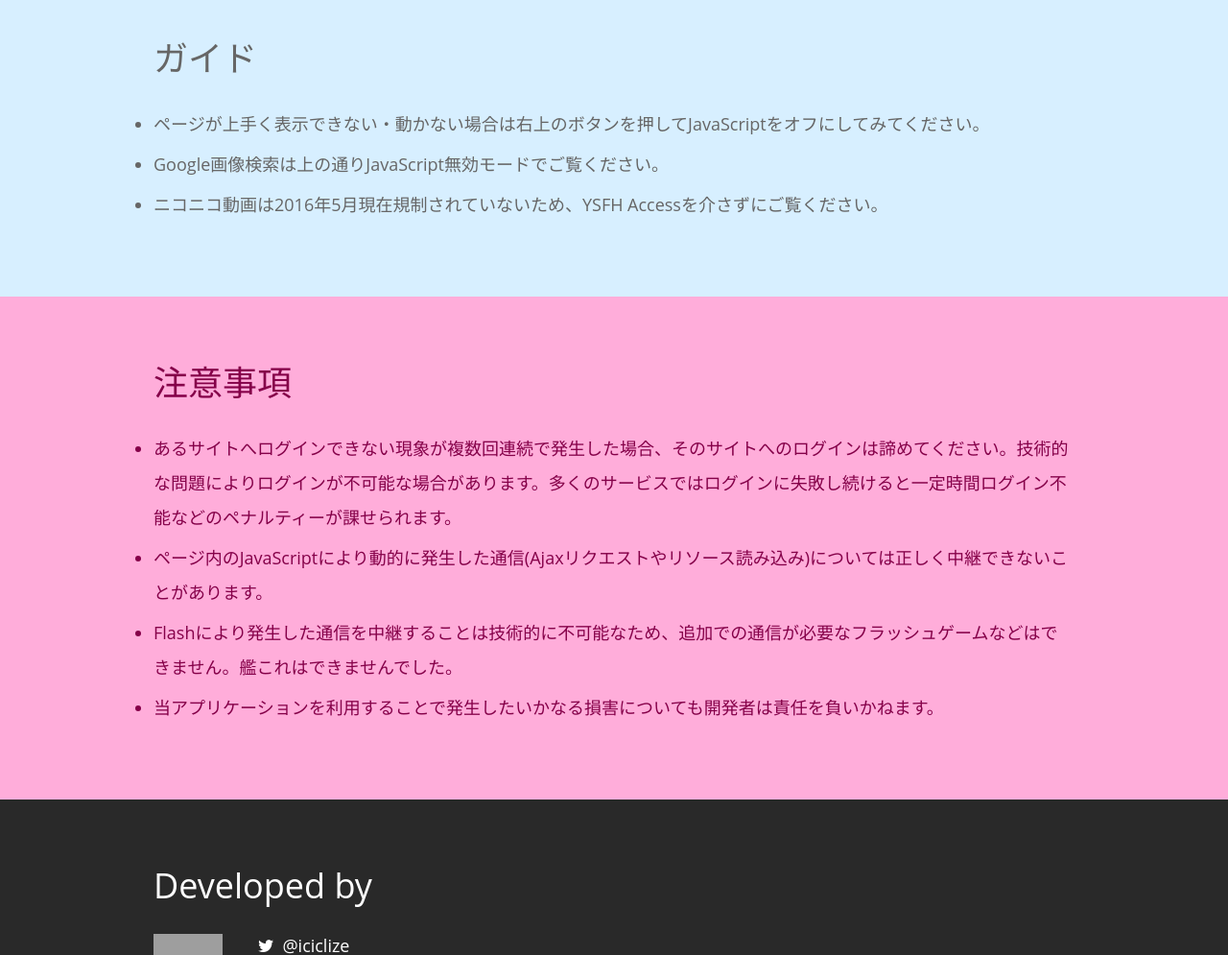
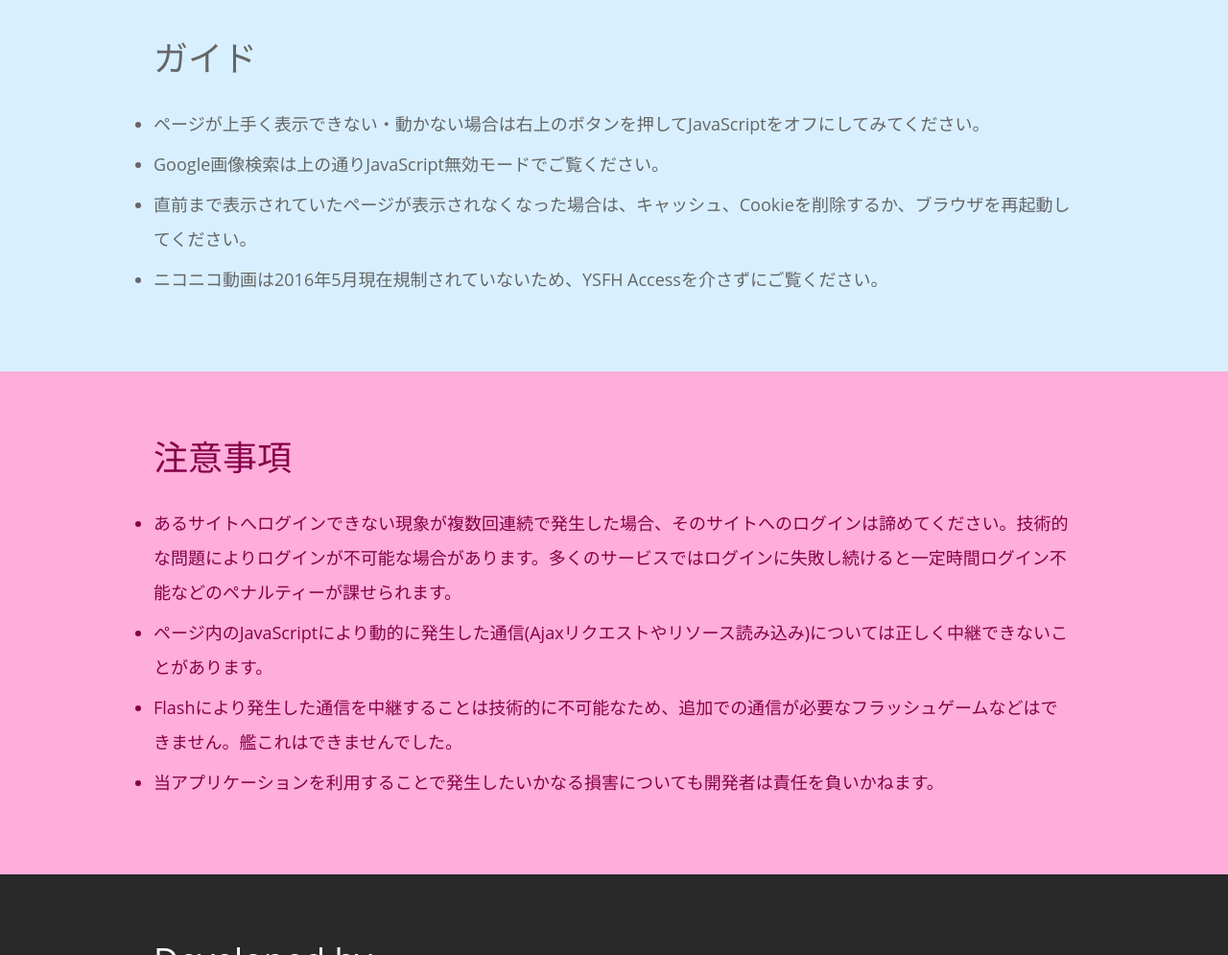
Before and after one commit to iciclize/YSFHAccess, a website: page private/index.html in a window 1280 px wide. Shown: the part 2190-3185 px from the top of the page at 96% size. Drawn offline with Linux system fonts and the light colour scheme; grey boxes are pictures that could not be loaded.

Commit message:
ガイド追加

```diff
--- a/private/index.html
+++ b/private/index.html
@@ -101,6 +101,7 @@
                 <ul>
                     <li>ページが上手く表示できない・動かない場合は右上のボタンを押してJavaScriptをオフにしてみてください。</li>
                     <li>Google画像検索は上の通りJavaScript無効モードでご覧ください。</li>
+                    <li>直前まで表示されていたページが表示されなくなった場合は、キャッシュ、Cookieを削除するか、ブラウザを再起動してください。</li>
                     <li>ニコニコ動画は2016年5月現在規制されていないため、YSFH Accessを介さずにご覧ください。</li>
                 </ul>
             </div>
```
